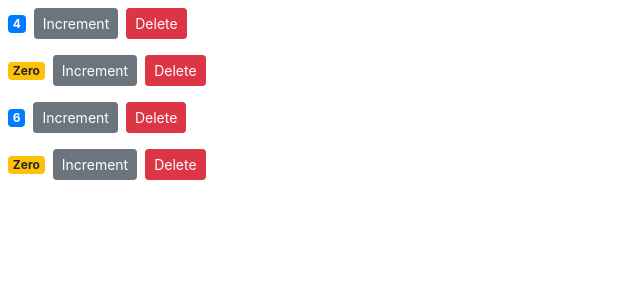
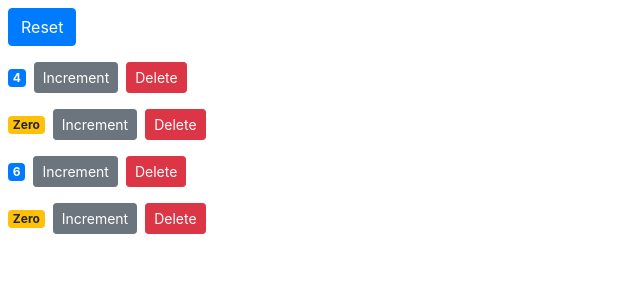
Before and after one commit to sheilambadi/learn-react-mosh, a React (Create React App) app: page / in a window 1280 px wide. Shown: the top 300 px of the page, without its empty margins (0-640 px from the left). Built offline with nearby package versions, Linux system fonts and the light colour scheme.

Commit message:
Implement reset button

```diff
--- a/src/components/counters.jsx
+++ b/src/components/counters.jsx
@@ -27,9 +27,21 @@ class Counters extends Component {
     this.setState({ counters });
   };
 
+  handleReset = () => {
+    const counters = this.state.counters.map(c => {
+      c.value = 0;
+      return c;
+    });
+
+    this.setState({ counters });
+  };
+
   render() {
     return (
       <div>
+        <button className="btn btn-primary m-2" onClick={this.handleReset}>
+          Reset
+        </button>
         {this.state.counters.map(counter => (
           <Counter
             key={counter.id}
```
